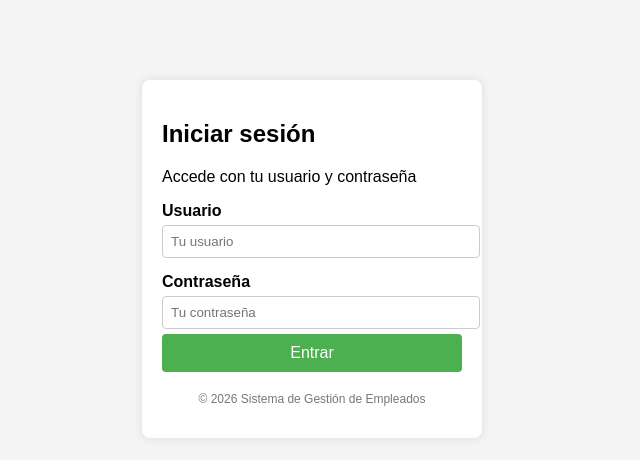
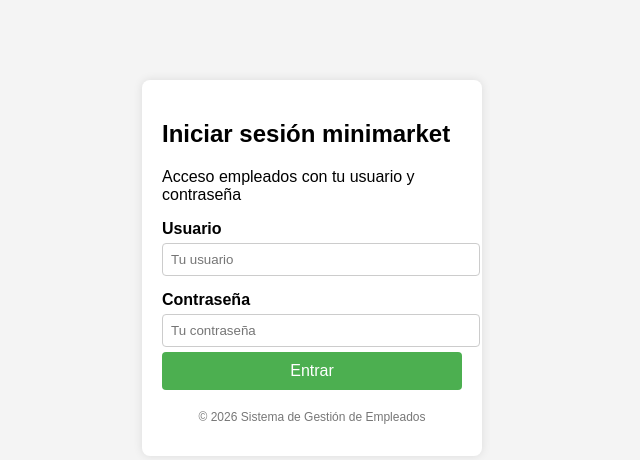
Before and after one commit to luixsoft/minimarket_sena, a website: page public/css/login.html in a window 1280 px wide. Shown: the whole page, without its empty margins (328-968 px from the left). Drawn offline with Linux system fonts and the light colour scheme.

Commit message:
Actualización del formulario de login

```diff
--- a/public/css/login.html
+++ b/public/css/login.html
@@ -7,8 +7,8 @@
 </head>
 <body>
   <div class="login-container">
-    <h2>Iniciar sesión</h2>
-    <p>Accede con tu usuario y contraseña</p>
+    <h2>Iniciar sesión minimarket</h2>
+    <p>Acceso empleados con tu usuario y contraseña</p>
 
     <form onsubmit="return validarLogin();">
       <div class="form-group">
@@ -35,7 +35,7 @@
       const clave = document.getElementById("password").value;
 
       if (usuario === "empleado" && clave === "1234") {
-        window.location.href = "empleados.html"; // redirige si coincide
+        window.location.href = "empleados.html";
         return false;
       } else {
         alert("Usuario o contraseña incorrectos");
```
